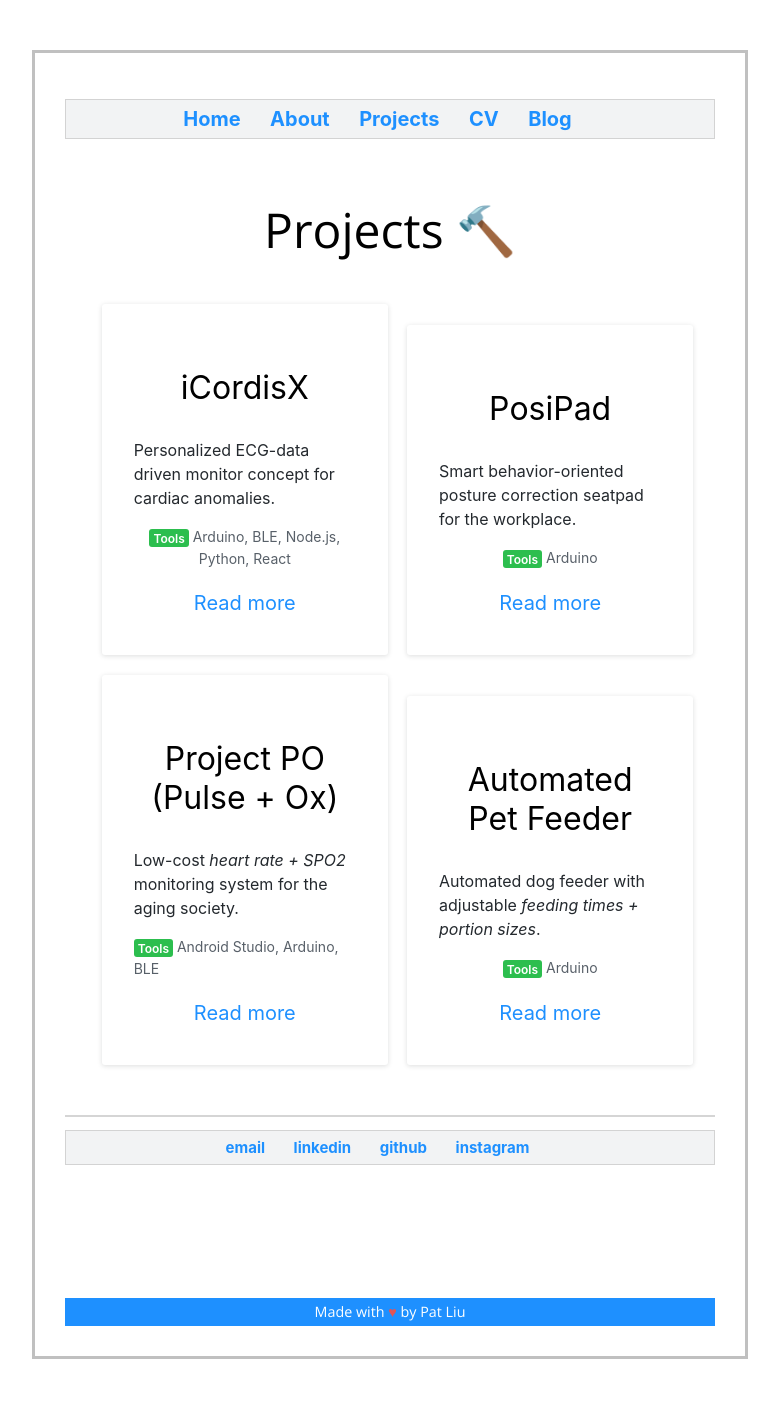
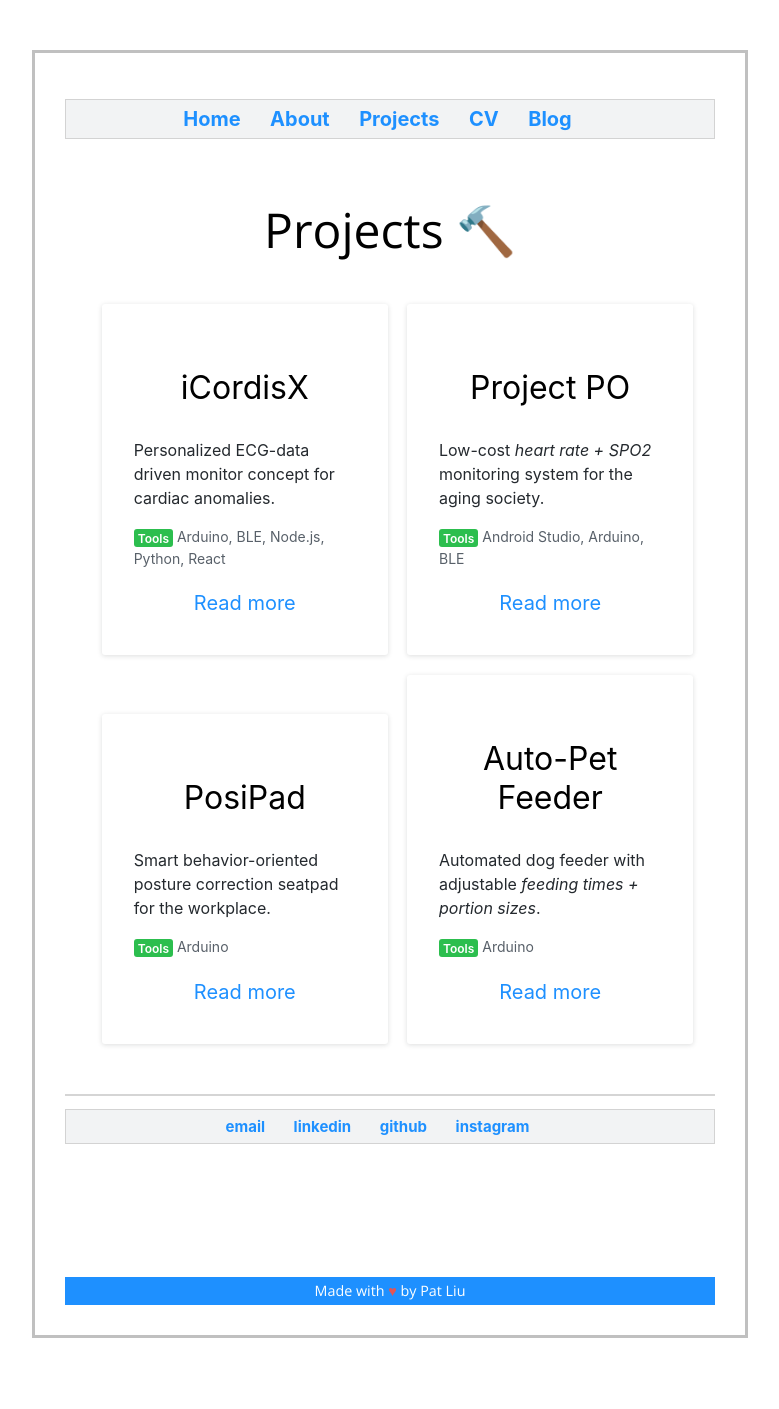
Before and after one commit to pat-liu/WebsiteV1, a Jekyll site: the page built from projects/index.html, in a window 1280 px wide. Shown: the whole page, without its empty margins (250-1029 px from the left). Built offline with Jekyll 4.4.1, drawn with Linux system fonts in a browser that asks for light colours; after the commit the page ends 1388 px from its top, so only the background shows below that.

Commit message:
Update index.html

```diff
--- a/projects/index.html
+++ b/projects/index.html
@@ -11,25 +11,14 @@
 <h1 class="projectheader">iCordisX</h1>
 <p class="projecttext" style="text-align: left">Personalized ECG-data driven monitor concept for cardiac anomalies.
   </p>
-<p class="projecttext" style="font-size: 14px !important;color: #586069 !important;">
+<p class="projecttext" style="font-size: 14px !important;color: #586069 !important; text-align: left">
   <span class="green">Tools</span> Arduino, BLE, Node.js, Python, React
 </p>
 <a href ="./icordisx.html" style="line-height: 2em">Read more</a>
     </div>
 
     <div class="box">
-        <h1 class="projectheader">PosiPad</h1>
-        <p class="projecttext" style="text-align: left">Smart behavior-oriented posture correction seatpad for the workplace.
-          </p>
-        <p class="projecttext" style="font-size: 14px !important;color: #586069 !important;">
-          <span class="green">Tools</span> Arduino
-        </p>
-        <a href ="./posipad.html" style="line-height: 2em">Read more</a>
-      </div>
-
-    <div class="box">
-<h1 class="projectheader">Project PO (Pulse + Ox)
-</h1>
+<h1 class="projectheader">Project PO</h1>
 <p class="projecttext" style="text-align: left">Low-cost <i>heart rate + SPO2</i> monitoring system for the aging society.
   </p>
 <p class="projecttext" style="font-size: 14px !important;color: #586069 !important; text-align: left">
@@ -39,10 +28,20 @@
     </div>
 
     <div class="box">
-        <h1 class="projectheader">Automated Pet Feeder</h1>
+<h1 class="projectheader">PosiPad</h1>
+<p class="projecttext" style="text-align: left">Smart behavior-oriented posture correction seatpad for the workplace.
+  </p>
+<p class="projecttext" style="font-size: 14px !important;color: #586069 !important; text-align: left">
+  <span class="green">Tools</span> Arduino
+</p>
+<a href ="./posipad.html" style="line-height: 2em">Read more</a>
+    </div>
+
+    <div class="box">
+        <h1 class="projectheader">Auto-Pet Feeder</h1>
         <p class="projecttext" style="text-align: left">Automated dog feeder with adjustable <i>feeding times + portion sizes</i>.
           </p>
-        <p class="projecttext" style="font-size: 14px !important;color: #586069 !important;">
+        <p class="projecttext" style="font-size: 14px !important;color: #586069 !important;text-align: left">
           <span class="green">Tools</span> Arduino
         </p>
         <a href ="./autopetfeeder" style="line-height: 2em">Read more</a>
```
